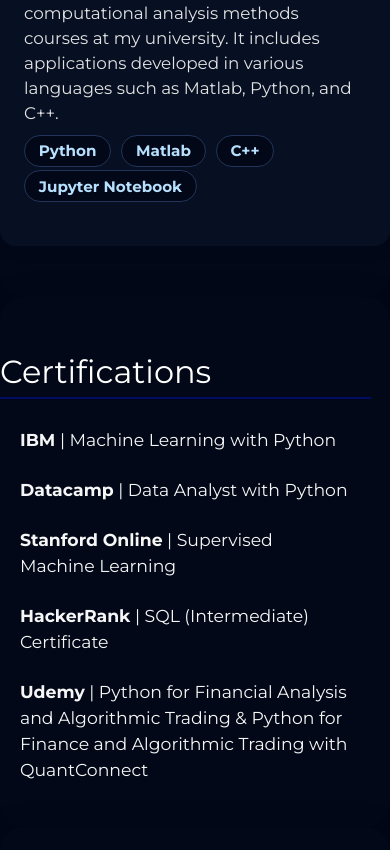
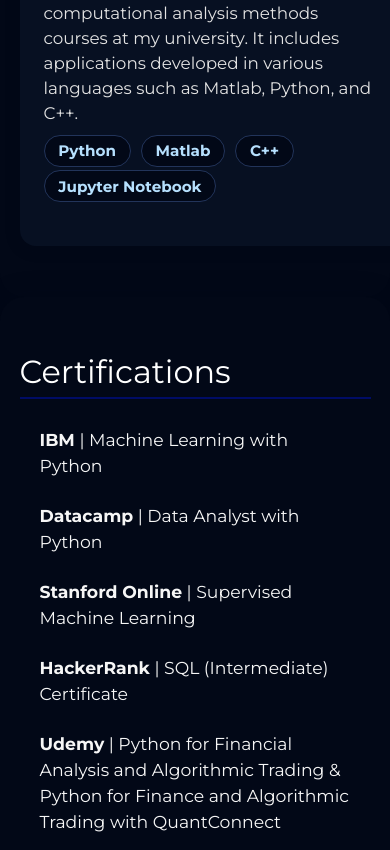
Before and after one commit to Gokay1904/gokay1904.github.io, a website: page index.html in a window 390 px wide. Shown: the part 5308-6158 px from the top of the page. Drawn offline with nearby package versions, Linux system fonts and the light colour scheme; no server answers.

Commit message:
Update styles.css

```diff
--- a/css/styles.css
+++ b/css/styles.css
@@ -649,7 +649,6 @@
   word-break: normal;
   white-space: normal;
   margin: 0 auto;
-  max-width: 700px;
   font-size: 1.08rem;
   line-height: 1.6;
 }
@@ -745,3 +744,12 @@
     margin-left: 220px; /* Sidebar genişliği kadar */
   }
 }
+
+@media (max-width: 900px) {
+  .section,
+  .about-container,
+  .header-about-text {
+    padding-left: 5vw !important;
+    padding-right: 5vw !important;
+  }
+}
```
